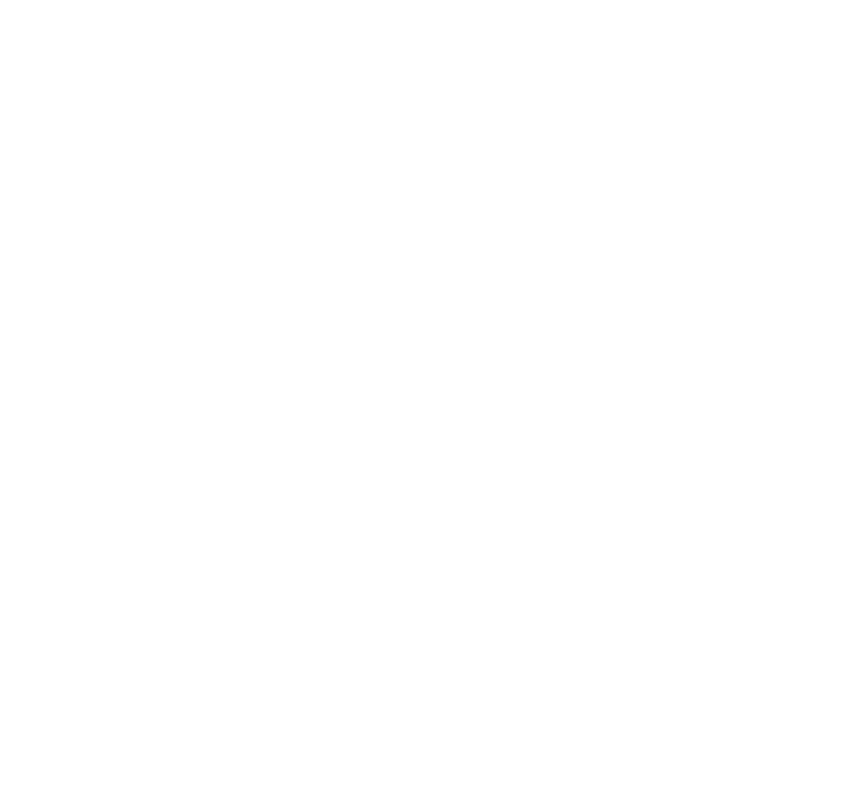
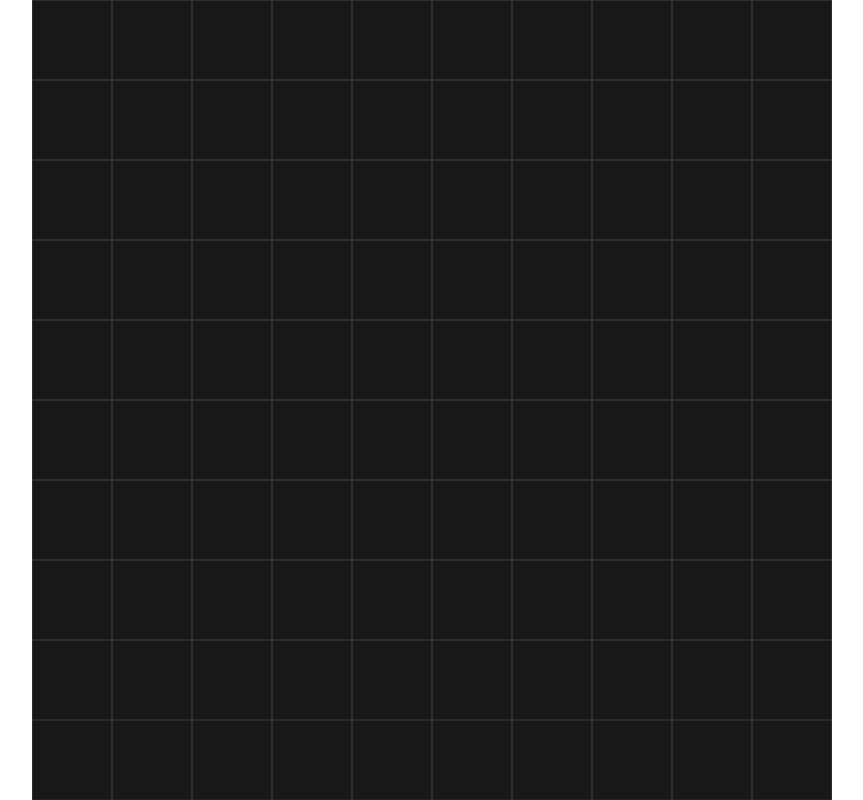
Before and after one commit to Sinecos/raycasting, a website: page index.html in a window 1280 px wide. Shown: the whole page, without its empty margins (208-1071 px from the left). Drawn offline with Linux system fonts and the light colour scheme.

Commit message:
Grid system ready

```diff
--- a/index.html
+++ b/index.html
@@ -2,6 +2,14 @@
 <html>
   <head>
     <title>Raycasting in TypeScript</title>
+    <style>
+      #game {
+        position: absolute;
+        left: 50%;
+        top: 50%;
+        transform: translate(-50%,-50%);
+      }
+    </style>
   </head>
   <body>
     <canvas id="game"></canvas>
--- a/index.js
+++ b/index.js
@@ -1,12 +1,31 @@
 "use strict";
+const GRID_ROWS = 10;
+const GRID_COLS = 10;
 (() => {
     const game = document.getElementById("game");
     if (game === null) {
         throw new Error("No canvas with id 'game' is found");
     }
+    game.width = 800;
+    game.height = 800;
     const ctx = game === null || game === void 0 ? void 0 : game.getContext("2d");
     if (ctx === null) {
         throw new Error("2D context is not supported");
     }
+    ctx.fillStyle = "#181818";
+    ctx.fillRect(0, 0, ctx.canvas.width, ctx.canvas.height);
+    const cell_width = ctx.canvas.width / GRID_COLS;
+    const cell_height = ctx.canvas.height / GRID_ROWS;
+    ctx.strokeStyle = "#303030";
+    for (let x = 0; x <= GRID_COLS; ++x) {
+        ctx.moveTo(x * cell_width, 0);
+        ctx.lineTo(x * cell_width, ctx.canvas.height);
+        ctx.stroke();
+    }
+    for (let y = 0; y <= GRID_ROWS; ++y) {
+        ctx.moveTo(0, cell_height * y);
+        ctx.lineTo(ctx.canvas.width, y * cell_height);
+        ctx.stroke();
+    }
     console.log(ctx);
 })();
```
Also changed, not shown: index.ts (+25 -0 lines).
